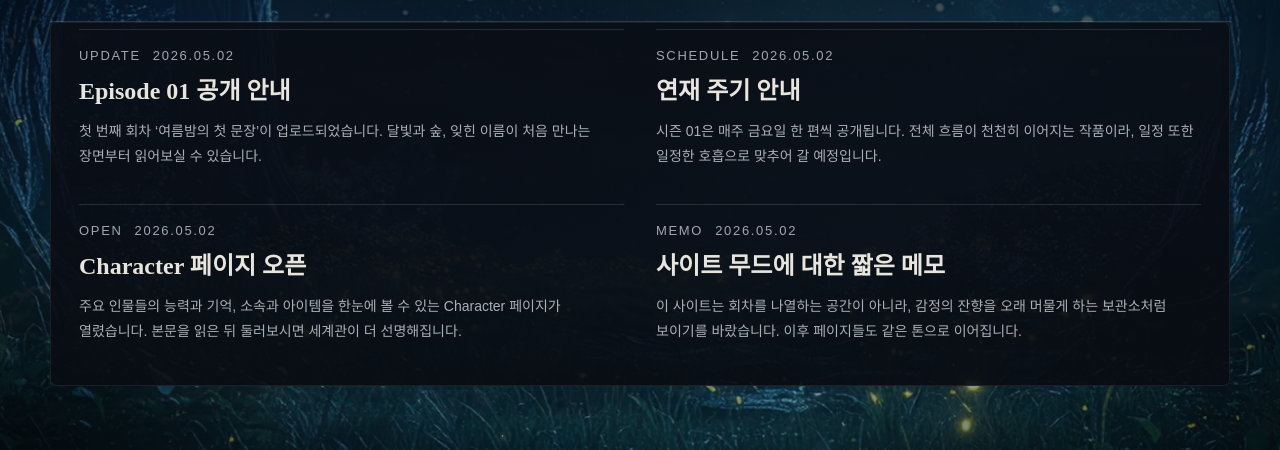
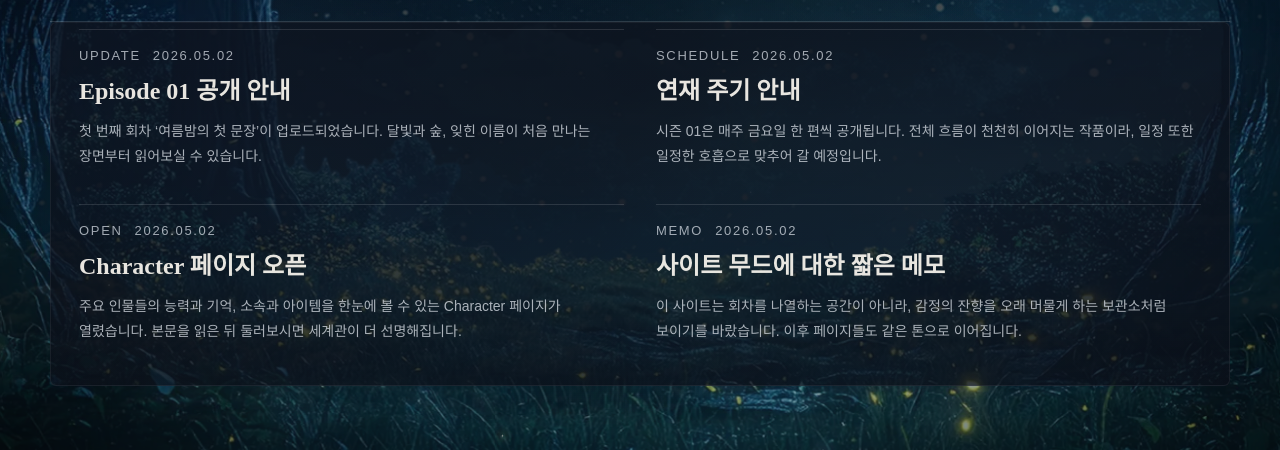
Before and after one commit to jiwon12011/novel_animation, a plain HTML site: page notice.html in a window 1280 px wide. Shown: the part 426-876 px from the top of the page. Drawn offline with Linux system fonts and the light colour scheme; a web font is replaced by a local one.

Commit message:
Lighten subpage reading surfaces
Drop the opaque panel fill from ~0.92 to ~0.72 alpha (slightly lighter
tone) so the surfaces feel less heavy and the scene shows through a
touch, while keeping text readable.

Co-Authored-By: Claude Opus 4.8 (1M context) <noreply@anthropic.com>

```diff
--- a/subpage-theme.css
+++ b/subpage-theme.css
@@ -2122,10 +2122,10 @@ img {
 .archive-grid,
 .sidebar-stack,
 .hero-note {
-    background: linear-gradient(180deg, rgba(10, 14, 22, 0.93) 0%, rgba(9, 12, 19, 0.91) 100%);
+    background: linear-gradient(180deg, rgba(14, 19, 30, 0.74) 0%, rgba(12, 16, 26, 0.7) 100%);
     backdrop-filter: none;
     -webkit-backdrop-filter: none;
-    border: 1px solid rgba(255, 255, 255, 0.07);
+    border: 1px solid rgba(255, 255, 255, 0.06);
     border-radius: 6px;
     box-shadow: none;
 }
```
